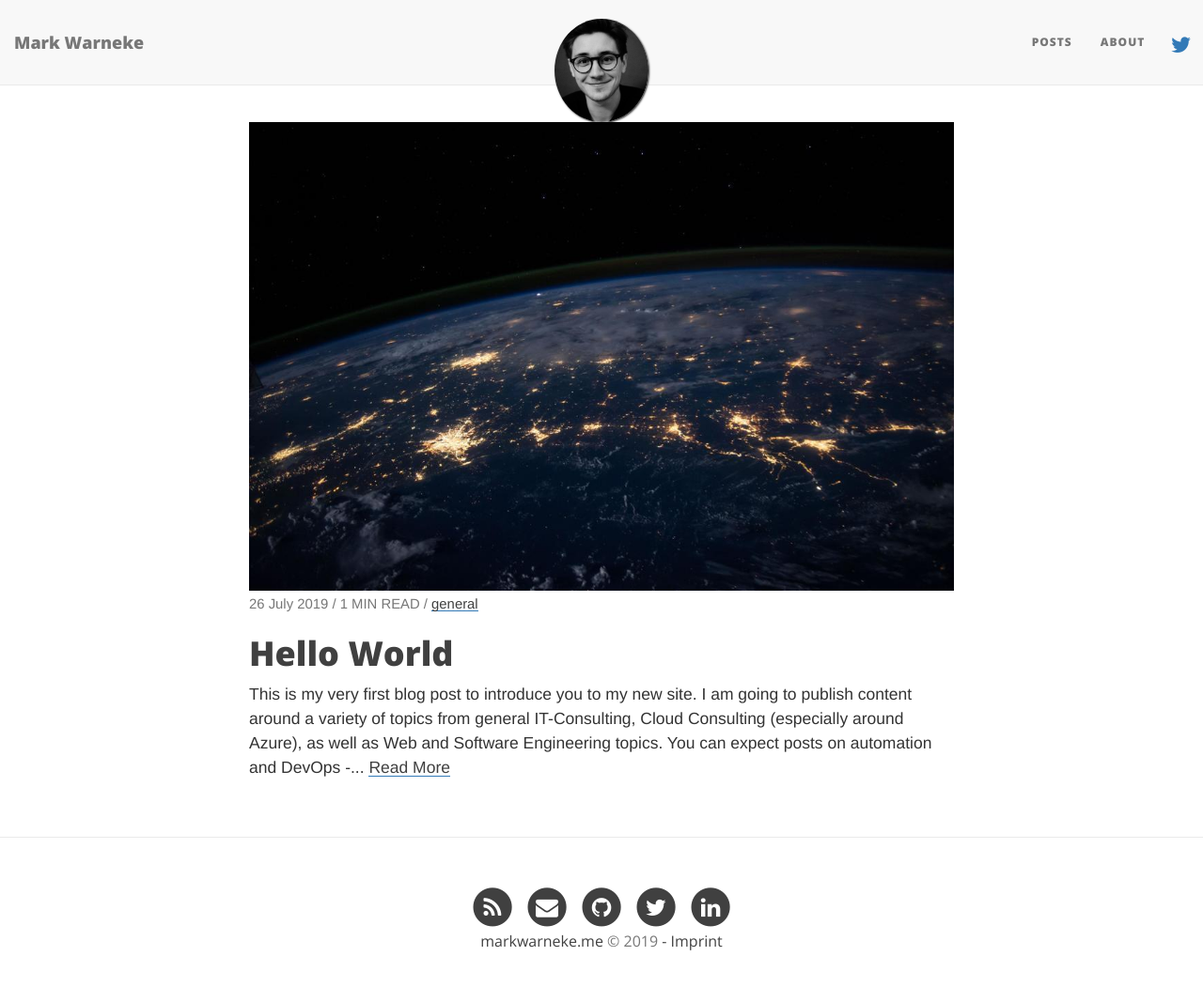
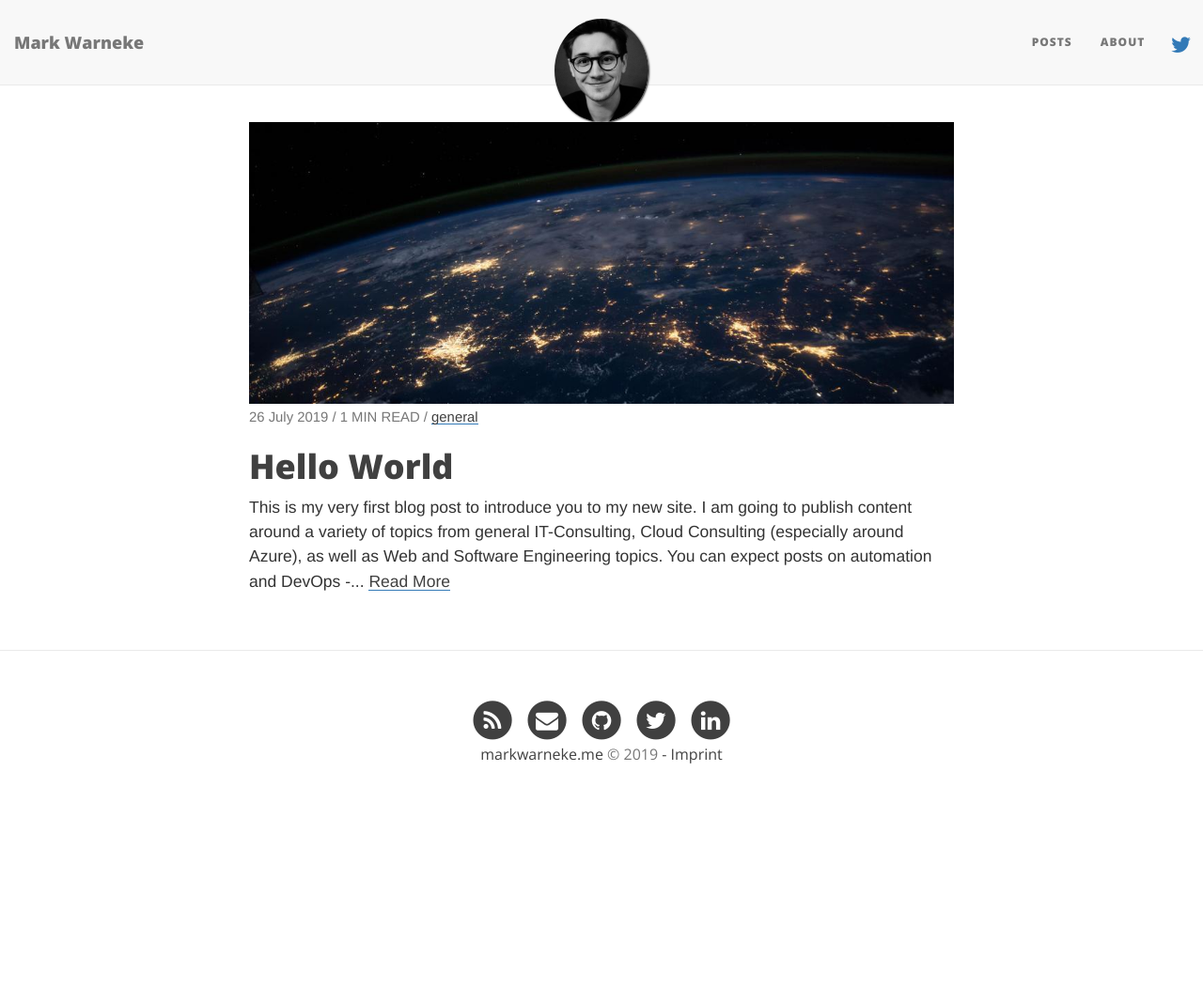
Before and after one commit to MarkWarneke/markwarneke.github.io, a Jekyll site: the page built from index.html, in a window 1280 px wide and 1064 px high. Shown: the top 1051 px of the window at 94% size. Built offline with Jekyll 4.4.1, drawn with Linux system fonts in a browser that asks for light colours; nearby versions of some CDN libraries; the list of posts is cut into pages by our own code.

Commit message:
try div as top card

```diff
--- a/css/main.css
+++ b/css/main.css
@@ -1425,3 +1425,22 @@ a.waves-effect, a.waves-light {
     -webkit-transition: none !important;
     -o-transition: none !important;
     transition: none !important; } }
+
+.outer-div
+{
+  height: 300px;
+  overflow: hidden;
+}
+.inner-div
+{
+  height: 100%;
+  width: 100%;
+  background-size: cover;
+  background-position: center;
+  transition: all 0.5s ease;
+  background-image: url('foo.jpg');
+}
+.inner-div:hover
+{
+  transform: scale(1.2);
+}
--- a/index.html
+++ b/index.html
@@ -13,11 +13,10 @@ meta-description: "Mark Warneke - Personal Blog, Azure, Automation, Cloud Consul
 
         {% if post.image %}
         <div class="view overlay">
-        <img
-          class="card-img-top"
-          src="{{ post.image | relative_url }}"
-          alt="{{ post.title }}"
-        />
+          <div class="outer-div" class="card-img-top">
+            <div class="inner-div" style="background-image: url({{ post.image | relative_url }})" alt="" ></div>
+          </div>
+
         <a href="{{ post.url | relative_url }}">
           <div class="mask rgba-white-slight"></div>
         </a>
```
